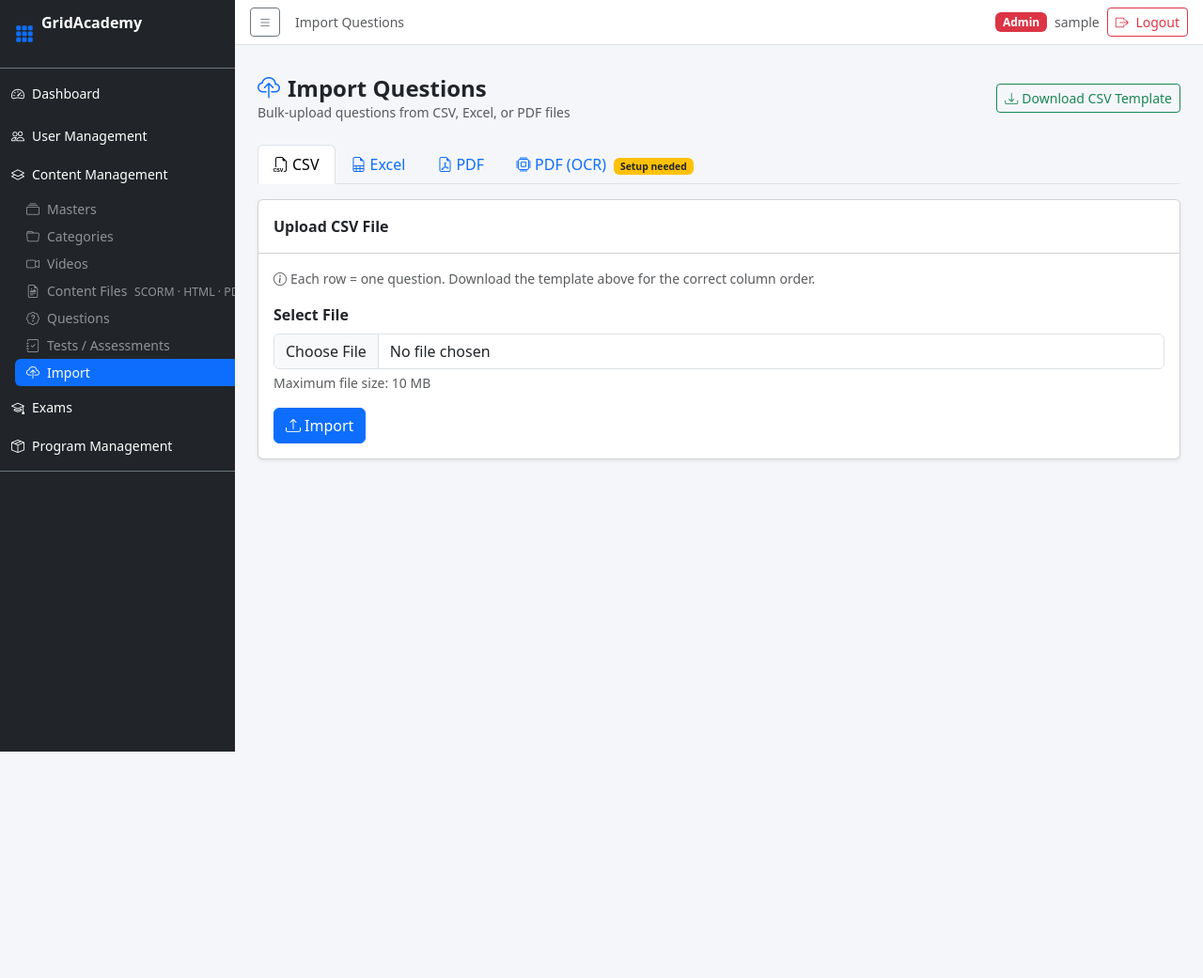
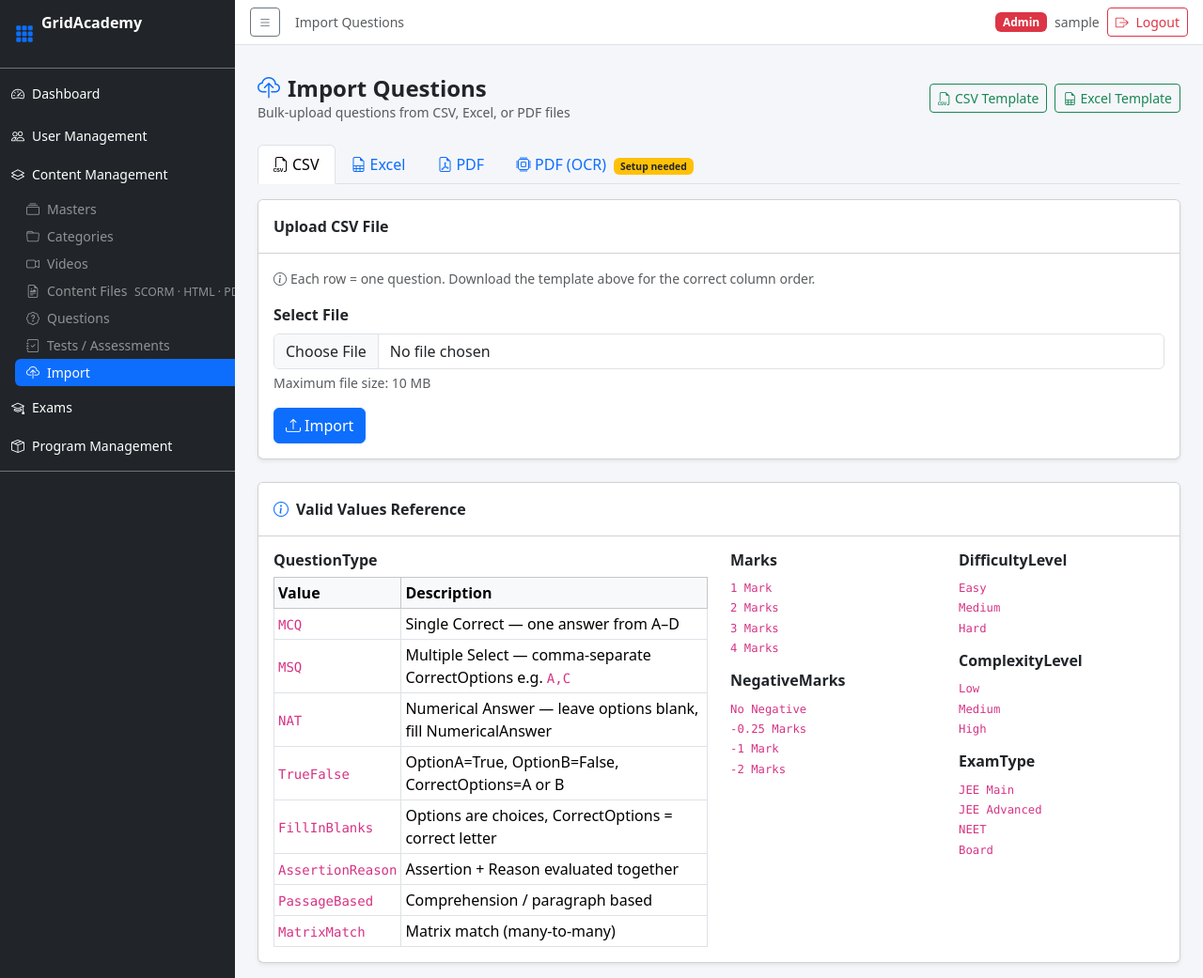
Before and after one commit to gridtech-labs/GridAcademy, an ASP.NET Core app: page /Admin/Content/Import in a window 1280 px wide. Shown: the whole page at 94% size. Before the commit the page ends 800 px from the top, so only its background shows below. Run offline with ASP.NET Core 8, Linux system fonts and the light colour scheme; the visitor is signed in with stand-in values (Sample User, id 1); the project's own start-up code is not run, and a stand-in starts its controllers and pages; some libraries are stand-ins or nearby versions.

Commit message:
fix: import page template download + Excel template + question type reference
- CSV template download: changed from JWT-auth API route to static file
  (/samples/questions-template.csv served directly from wwwroot)
- Fixed CSV template: corrected QuestionType values (MCQ/MSQ/NAT/TrueFalse/
  FillInBlanks) — was using wrong values SingleCorrect/MultipleCorrect
- Added all question type examples: MCQ, MSQ, NAT, TrueFalse, FillInBlanks
- Added Excel template download handler (OnGetExcelTemplate) using ClosedXML
  with a Reference sheet listing all valid DifficultyLevel/Marks/ExamType values
- Added Valid Values Reference table on the Import page

Co-Authored-By: Claude Sonnet 4.6 <noreply@anthropic.com>

```diff
--- a/Pages/Admin/Content/Import/Index.cshtml
+++ b/Pages/Admin/Content/Import/Index.cshtml
@@ -10,9 +10,14 @@
         <h4 class="fw-bold mb-0"><i class="bi bi-cloud-upload me-2 text-primary"></i>Import Questions</h4>
         <p class="text-muted small mb-0">Bulk-upload questions from CSV, Excel, or PDF files</p>
     </div>
-    <a href="/api/import/template/csv" class="btn btn-sm btn-outline-success" download>
-        <i class="bi bi-download me-1"></i>Download CSV Template
-    </a>
+    <div class="d-flex gap-2">
+        <a href="/samples/questions-template.csv" class="btn btn-sm btn-outline-success" download="questions-template.csv">
+            <i class="bi bi-filetype-csv me-1"></i>CSV Template
+        </a>
+        <a asp-page-handler="ExcelTemplate" class="btn btn-sm btn-outline-success">
+            <i class="bi bi-file-earmark-spreadsheet me-1"></i>Excel Template
+        </a>
+    </div>
 </div>
 
 <!-- ── Source tabs ────────────────────────────────────────────────────────── -->
@@ -217,6 +222,60 @@
     </div>
 }
 
+<!-- ── Question Type Reference ───────────────────────────────────────────── -->
+<div class="card shadow-sm mt-4">
+    <div class="card-header bg-white fw-semibold py-3">
+        <i class="bi bi-info-circle text-primary me-2"></i>Valid Values Reference
+    </div>
+    <div class="card-body">
+        <div class="row g-4">
+            <div class="col-md-6">
+                <h6 class="fw-semibold mb-2">QuestionType</h6>
+                <table class="table table-sm table-bordered align-middle mb-0">
+                    <thead class="table-light"><tr><th>Value</th><th>Description</th></tr></thead>
+                    <tbody>
+                        <tr><td><code>MCQ</code></td><td>Single Correct — one answer from A–D</td></tr>
+                        <tr><td><code>MSQ</code></td><td>Multiple Select — comma-separate CorrectOptions e.g. <code>A,C</code></td></tr>
+                        <tr><td><code>NAT</code></td><td>Numerical Answer — leave options blank, fill NumericalAnswer</td></tr>
+                        <tr><td><code>TrueFalse</code></td><td>OptionA=True, OptionB=False, CorrectOptions=A or B</td></tr>
+                        <tr><td><code>FillInBlanks</code></td><td>Options are choices, CorrectOptions = correct letter</td></tr>
+                        <tr><td><code>AssertionReason</code></td><td>Assertion + Reason evaluated together</td></tr>
+                        <tr><td><code>PassageBased</code></td><td>Comprehension / paragraph based</td></tr>
+                        <tr><td><code>MatrixMatch</code></td><td>Matrix match (many-to-many)</td></tr>
+                    </tbody>
+                </table>
+            </div>
+            <div class="col-md-3">
+                <h6 class="fw-semibold mb-2">Marks</h6>
+                <ul class="list-unstyled small mb-3">
+                    <li><code>1 Mark</code></li><li><code>2 Marks</code></li>
+                    <li><code>3 Marks</code></li><li><code>4 Marks</code></li>
+                </ul>
+                <h6 class="fw-semibold mb-2">NegativeMarks</h6>
+                <ul class="list-unstyled small mb-3">
+                    <li><code>No Negative</code></li><li><code>-0.25 Marks</code></li>
+                    <li><code>-1 Mark</code></li><li><code>-2 Marks</code></li>
+                </ul>
+            </div>
+            <div class="col-md-3">
+                <h6 class="fw-semibold mb-2">DifficultyLevel</h6>
+                <ul class="list-unstyled small mb-3">
+                    <li><code>Easy</code></li><li><code>Medium</code></li><li><code>Hard</code></li>
+                </ul>
+                <h6 class="fw-semibold mb-2">ComplexityLevel</h6>
+                <ul class="list-unstyled small mb-3">
+                    <li><code>Low</code></li><li><code>Medium</code></li><li><code>High</code></li>
+                </ul>
+                <h6 class="fw-semibold mb-2">ExamType</h6>
+                <ul class="list-unstyled small">
+                    <li><code>JEE Main</code></li><li><code>JEE Advanced</code></li>
+                    <li><code>NEET</code></li><li><code>Board</code></li>
+                </ul>
+            </div>
+        </div>
+    </div>
+</div>
+
 @section Scripts {
 <script>
     // Restore active tab
--- a/Pages/Admin/Content/Import/Index.cshtml.cs
+++ b/Pages/Admin/Content/Import/Index.cshtml.cs
@@ -1,4 +1,5 @@
 using System.Security.Claims;
+using ClosedXML.Excel;
 using GridAcademy.DTOs.Content.Import;
 using GridAcademy.Services;
 using Microsoft.AspNetCore.Authorization;
@@ -26,6 +27,110 @@ public class IndexModel : PageModel
     public string?          ActiveSource { get; set; }
 
     public void OnGet() { }
+
+    /// <summary>Generate and stream an Excel (.xlsx) template file.</summary>
+    public IActionResult OnGetExcelTemplate()
+    {
+        using var wb = new XLWorkbook();
+        var ws = wb.Worksheets.Add("Questions");
+
+        // ── Headers ──────────────────────────────────────────────────────────
+        var headers = new[]
+        {
+            "SubjectName","TopicName","Subtopic","DifficultyLevel","ComplexityLevel",
+            "ExamType","Marks","NegativeMarks","QuestionType","QuestionText",
+            "OptionA","OptionB","OptionC","OptionD","CorrectOptions",
+            "NumericalAnswer","Tags","Solution"
+        };
+        for (int c = 0; c < headers.Length; c++)
+        {
+            var cell = ws.Cell(1, c + 1);
+            cell.Value = headers[c];
+            cell.Style.Font.Bold = true;
+            cell.Style.Fill.BackgroundColor = XLColor.FromHtml("#1a3c5e");
+            cell.Style.Font.FontColor = XLColor.White;
+        }
+
+        // ── Sample rows ──────────────────────────────────────────────────────
+        var rows = new object[][]
+        {
+            ["Physics","Mechanics","Kinematics","Medium","Medium","JEE Main","4 Marks","-1 Mark","MCQ",
+             "A ball is thrown vertically upward with 20 m/s. Maximum height? (g=10)","10 m","20 m","40 m","80 m","B","","Kinematics","v²=u²-2gh; h=20m"],
+            ["Mathematics","Calculus","Differentiation","Hard","High","JEE Advanced","4 Marks","-2 Marks","MSQ",
+             "Which functions are differentiable at x=0?","f(x)=|x|","f(x)=x|x|","f(x)=x²","f(x)=sin(x)","B,C,D","","Calculus",""],
+            ["Physics","Electrostatics","Coulomb's Law","Easy","Low","JEE Main","4 Marks","-1 Mark","NAT",
+             "Electric force between 1μC charges at 1m is ___ ×10⁻³ N","","","","","","9","Electrostatics","F=kq²/r²"],
+            ["Biology","Cell Biology","Cell Division","Easy","Low","NEET","4 Marks","-1 Mark","TrueFalse",
+             "DNA replication occurs during S phase of the cell cycle.","True","False","","","A","","Cell Division",""],
+            ["Chemistry","Organic Chemistry","Hydrocarbons","Medium","Medium","JEE Main","2 Marks","No Negative","FillInBlanks",
+             "The IUPAC name of CH₃-CH₂-OH is ___.","Ethanol","Methanol","Propanol","Butanol","A","","Organic Chemistry",""],
+            ["Mathematics","Algebra","Matrices","Hard","High","JEE Advanced","4 Marks","-2 Marks","MSQ",
+             "Which are always symmetric if A and B are symmetric?","A+B","AB","AB+BA","A-B","A,C,D","","Matrices",""],
+        };
+
+        for (int r = 0; r < rows.Length; r++)
+        {
+            var rowArr = (object[])rows[r];
+            for (int c = 0; c < rowArr.Length; c++)
+                ws.Cell(r + 2, c + 1).Value = rowArr[c]?.ToString() ?? "";
+            // Zebra striping
+            if (r % 2 == 1)
+                ws.Row(r + 2).Style.Fill.BackgroundColor = XLColor.FromHtml("#f8f9fa");
+        }
+
+        // ── Reference sheet ───────────────────────────────────────────────────
+        var ref_ws = wb.Worksheets.Add("Reference - Valid Values");
+        ref_ws.Cell("A1").Value = "QuestionType Values";     ref_ws.Cell("A1").Style.Font.Bold = true;
+        ref_ws.Cell("A2").Value = "MCQ";         ref_ws.Cell("B2").Value = "Single Correct (one answer from A-D)";
+        ref_ws.Cell("A3").Value = "MSQ";         ref_ws.Cell("B3").Value = "Multiple Select (one or more correct)";
+        ref_ws.Cell("A4").Value = "NAT";         ref_ws.Cell("B4").Value = "Numerical Answer Type (leave options blank, fill NumericalAnswer)";
+        ref_ws.Cell("A5").Value = "TrueFalse";   ref_ws.Cell("B5").Value = "True/False (OptionA=True, OptionB=False, CorrectOptions=A or B)";
+        ref_ws.Cell("A6").Value = "FillInBlanks";ref_ws.Cell("B6").Value = "Fill in the blank (options are hints, CorrectOptions=letter)";
+        ref_ws.Cell("A7").Value = "AssertionReason"; ref_ws.Cell("B7").Value = "Assertion and Reason MCQ style";
+        ref_ws.Cell("A8").Value = "PassageBased";ref_ws.Cell("B8").Value = "Passage / comprehension based";
+        ref_ws.Cell("A9").Value = "MatrixMatch"; ref_ws.Cell("B9").Value = "Matrix match question";
+
+        ref_ws.Cell("A11").Value = "DifficultyLevel"; ref_ws.Cell("A11").Style.Font.Bold = true;
+        ref_ws.Cell("A12").Value = "Easy";
+        ref_ws.Cell("A13").Value = "Medium";
+        ref_ws.Cell("A14").Value = "Hard";
+
+        ref_ws.Cell("A16").Value = "ComplexityLevel"; ref_ws.Cell("A16").Style.Font.Bold = true;
+        ref_ws.Cell("A17").Value = "Low";
+        ref_ws.Cell("A18").Value = "Medium";
+        ref_ws.Cell("A19").Value = "High";
+
+        ref_ws.Cell("A21").Value = "ExamType"; ref_ws.Cell("A21").Style.Font.Bold = true;
+        ref_ws.Cell("A22").Value = "JEE Main";
+        ref_ws.Cell("A23").Value = "JEE Advanced";
+        ref_ws.Cell("A24").Value = "NEET";
+        ref_ws.Cell("A25").Value = "Board";
+
+        ref_ws.Cell("A27").Value = "Marks"; ref_ws.Cell("A27").Style.Font.Bold = true;
+        ref_ws.Cell("A28").Value = "1 Mark";
+        ref_ws.Cell("A29").Value = "2 Marks";
+        ref_ws.Cell("A30").Value = "3 Marks";
+        ref_ws.Cell("A31").Value = "4 Marks";
+
+        ref_ws.Cell("A33").Value = "NegativeMarks"; ref_ws.Cell("A33").Style.Font.Bold = true;
+        ref_ws.Cell("A34").Value = "No Negative";
+        ref_ws.Cell("A35").Value = "-0.25 Marks";
+        ref_ws.Cell("A36").Value = "-1 Mark";
+        ref_ws.Cell("A37").Value = "-2 Marks";
+
+        ref_ws.Columns().AdjustToContents();
+
+        // ── Auto-fit Questions sheet ──────────────────────────────────────────
+        ws.Columns().AdjustToContents();
+        ws.SheetView.FreezeRows(1);
+
+        using var ms = new MemoryStream();
+        wb.SaveAs(ms);
+        ms.Position = 0;
+        return File(ms.ToArray(),
+            "application/vnd.openxmlformats-officedocument.spreadsheetml.sheet",
+            "questions-template.xlsx");
+    }
 
     public async Task<IActionResult> OnPostCsvAsync(IFormFile? file)
         => await HandleImport(file, "csv", stream =>
```
Also changed, not shown: wwwroot/samples/questions-template.csv (+10 -4 lines).
